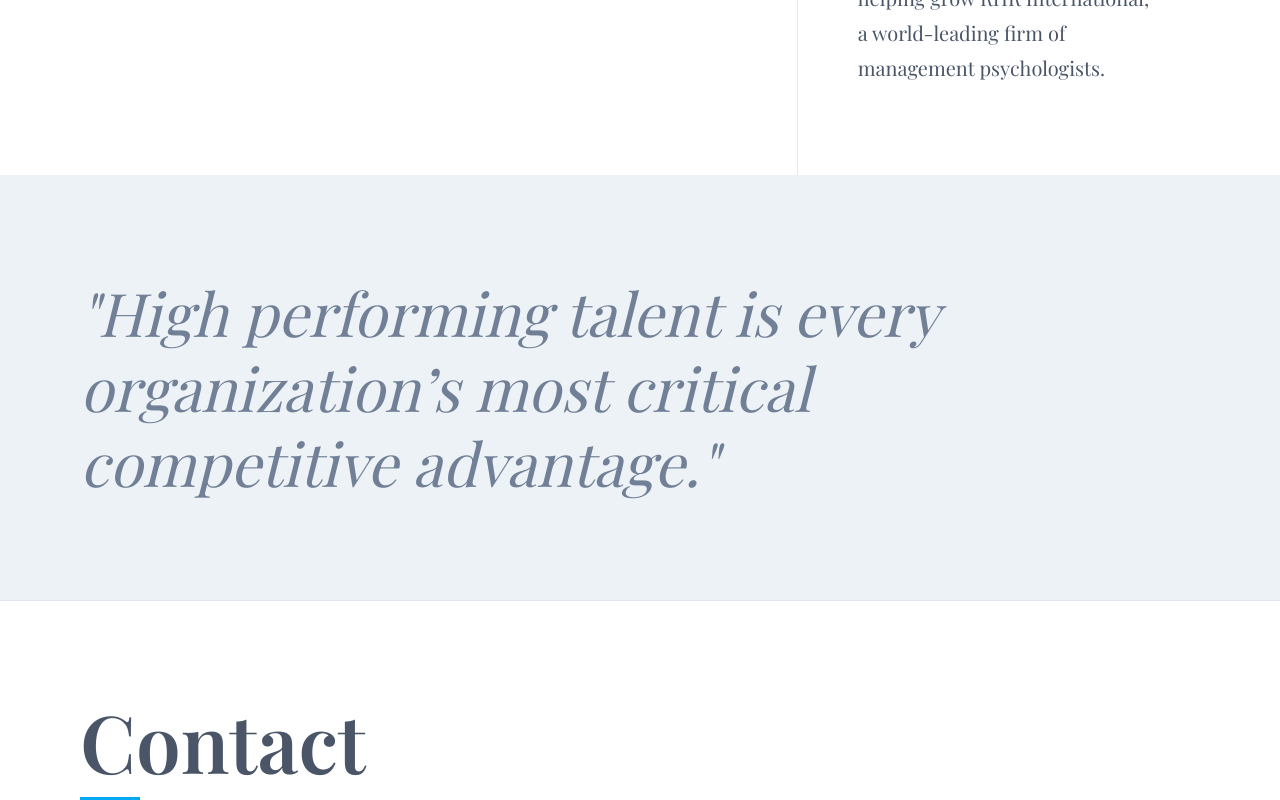
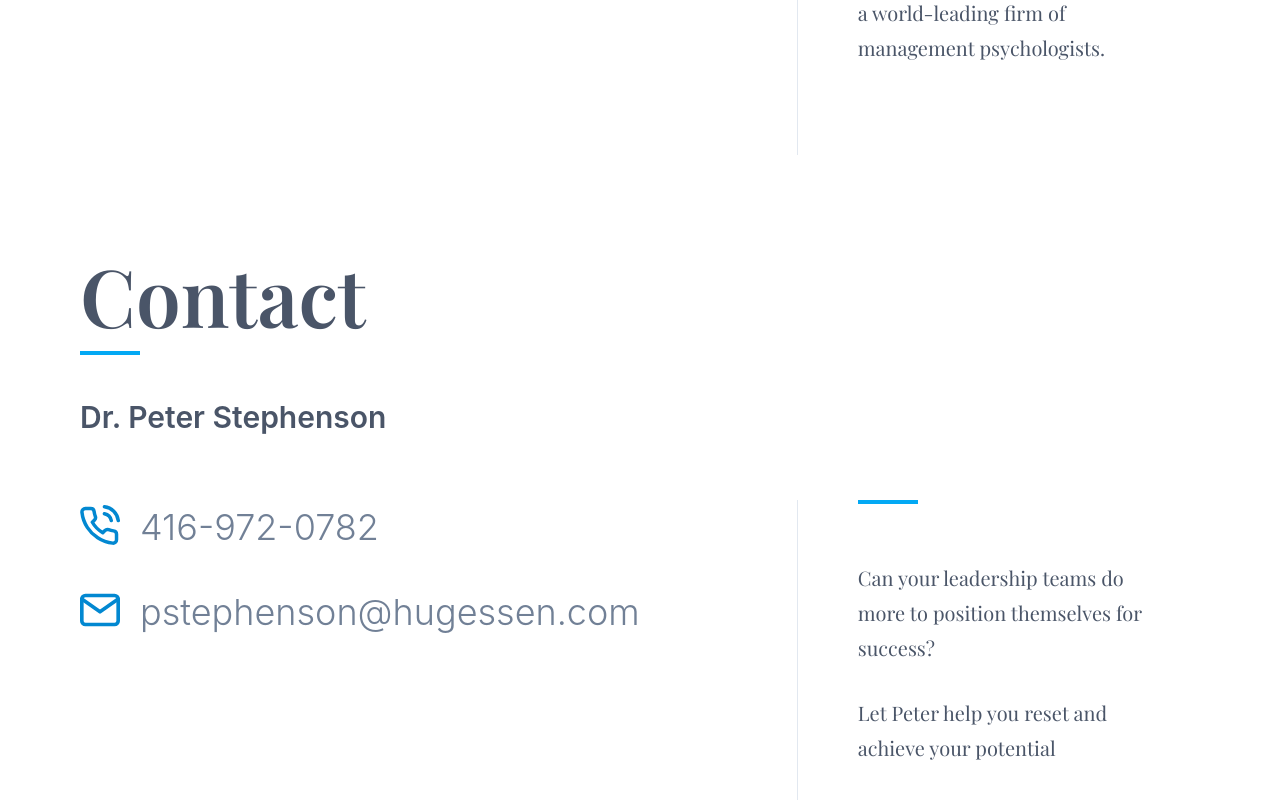
Before and after one commit to meridien-fi/meridien, a Next.js app: page / in a window 1280 px wide. Shown: the part 8163-8963 px from the top of the page. Built offline with nearby package versions, Linux system fonts and the light colour scheme; a web font is replaced by a local one.

Commit message:
about section updates

```diff
--- a/components/about.js
+++ b/components/about.js
@@ -69,19 +69,10 @@ const About = () => (
         </p>
       </AboutSummary>
     </AboutWrap>
-
-    <Blockquote>
-      <p>
-        "High performing talent is every organization’s most critical
-        competitive advantage."
-      </p>
-    </Blockquote>
   </Section>
 )
 
-const Section = styled.section`
-  border-bottom: 1px solid var(--grey-300);
-`
+const Section = styled.section``
 
 const SectionIntro = styled.div`
   padding: 4rem 2rem;
@@ -137,7 +128,7 @@ const Description = styled.div`
     font-size: 2.4rem;
   }
 
-  p {
+  p:not(:last-child) {
     margin-bottom: 2rem;
   }
 `
@@ -227,27 +218,4 @@ const AboutSummary = styled.div`
   }
 `
 
-const Blockquote = styled.blockquote`
-  background-color: var(--grey-200);
-  padding: 8rem 4rem;
-
-  @media (min-width: ${(props) => props.theme.screen.md}) {
-    padding: 10rem 8rem;
-  }
-
-  p {
-    font-size: 4rem;
-    line-height: 1.25;
-    font-family: var(--serif);
-    font-weight: 400;
-    font-style: italic;
-    color: var(--grey-600);
-
-    @media (min-width: ${(props) => props.theme.screen.lg}) {
-      max-width: 80%;
-      font-size: 6rem;
-    }
-  }
-`
-
 export default About
```
